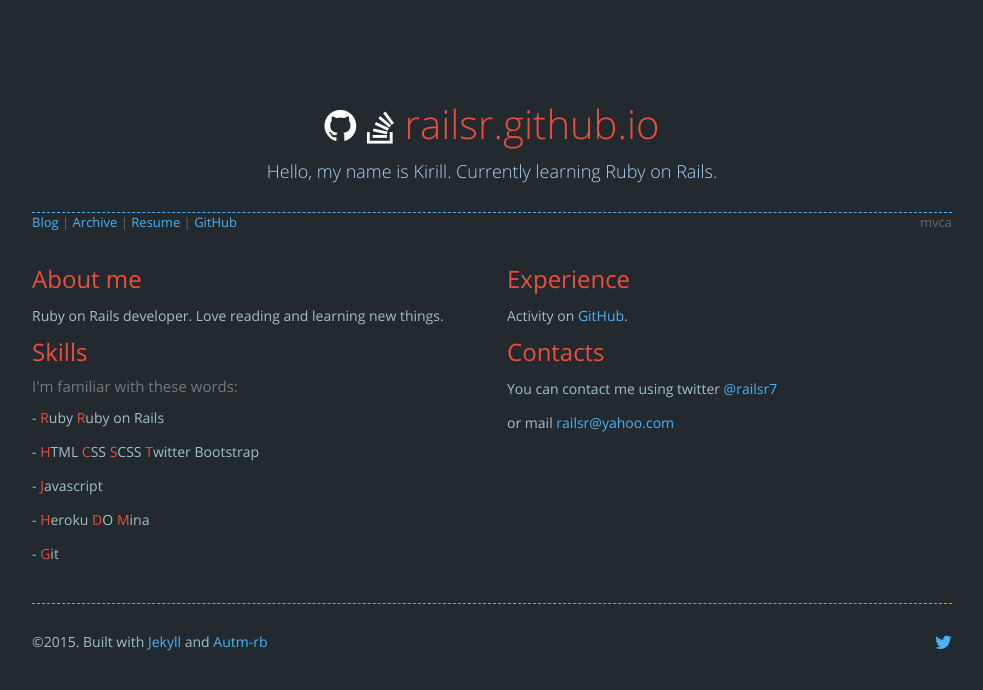
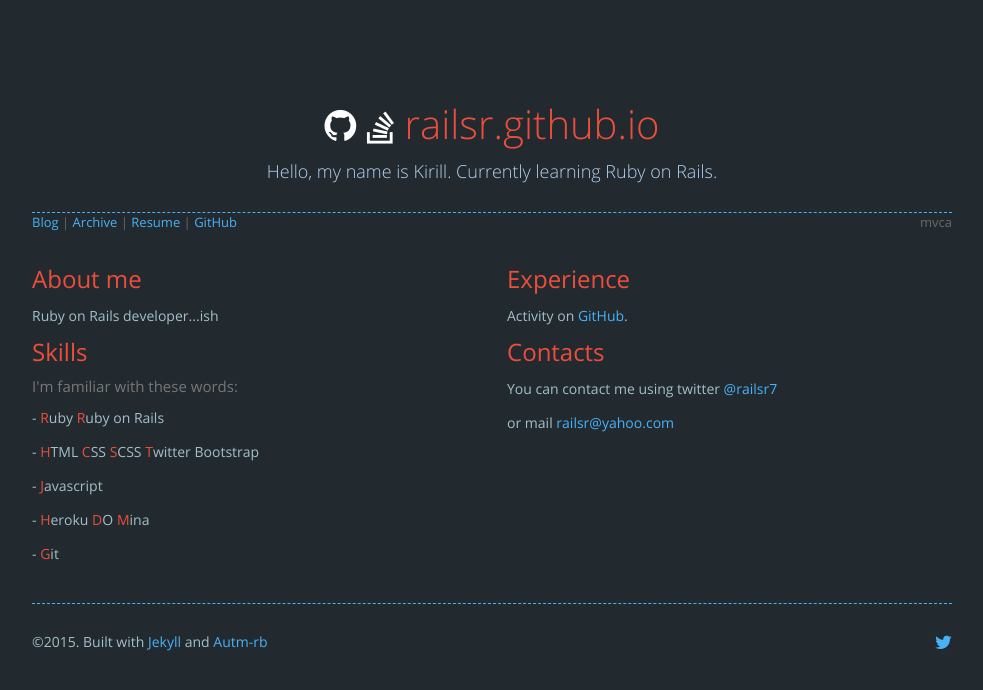
Before and after one commit to railsr/railsr.github.io, a Jekyll site: the page built from resume.html, in a window 1280 px wide. Shown: the top 690 px of the page, without its empty margins (148-1131 px from the left). Built offline with Jekyll 4.4.1, drawn with Linux system fonts in a browser that asks for light colours; nearby versions of some CDN libraries; comment, search, counter and statistics services are not loaded.

Commit message:
Update resume.html

```diff
--- a/resume.html
+++ b/resume.html
@@ -8,7 +8,7 @@
 	<div class="col-md-6 post-nav">
 		<div id="about_me">
 			<h2>About me</h2>
-			<p>Ruby on Rails developer. Love reading and learning new things.</p>
+			<p>Ruby on Rails developer...ish</p>
 		</div>
 
 		<div id="skills">
```
